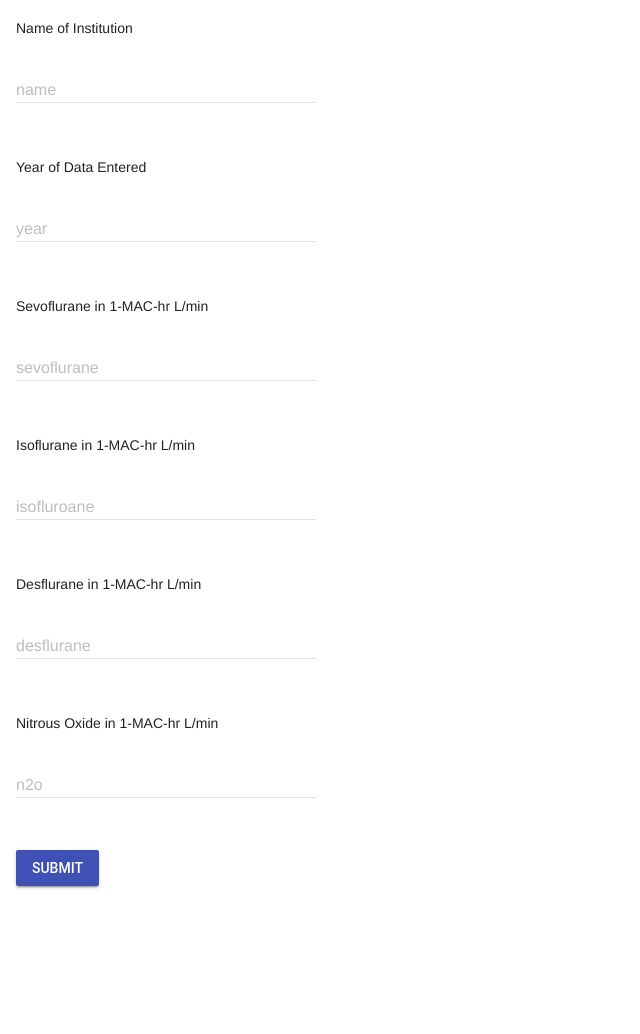
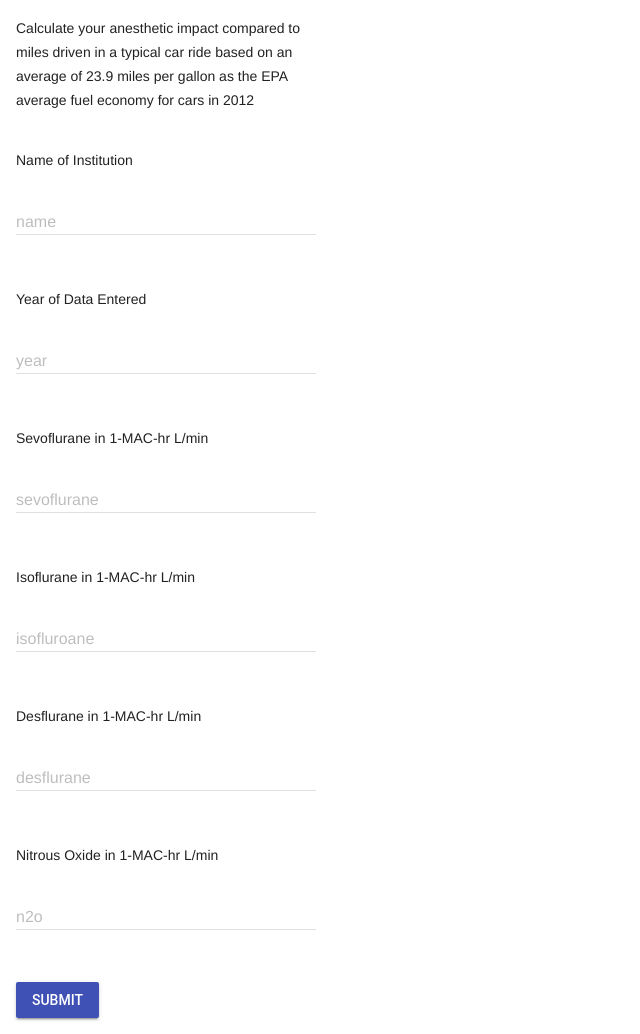
Before and after one commit to jhh3000/yale-climate, a Django app: page / in a window 1280 px wide. Shown: the whole page, without its empty margins (0-640 px from the left). Before the commit the page ends 889 px from the top, so only its background shows below. Run offline with Django 3.2, Linux system fonts and the light colour scheme; some libraries are stand-ins or nearby versions.

Commit message:
Update climate.html

```diff
--- a/templates/climate.html
+++ b/templates/climate.html
@@ -42,6 +42,8 @@
 			{% csrf_token %}
 			<div class="mdl-grid">
 				<div class="mdl-cell mdl-cell--3-col">
+					<p>Calculate your anesthetic impact compared to miles driven in a typical car ride based on an average of 23.9 miles per gallon as the EPA average fuel economy for cars in 2012</p>
+					<br>
 					<p>Name of Institution</p>
 					<div class="mdl-textfield mdl-js-textfield">
 						<input class="mdl-textfield__input" type="text" name="name" id="name">
```
